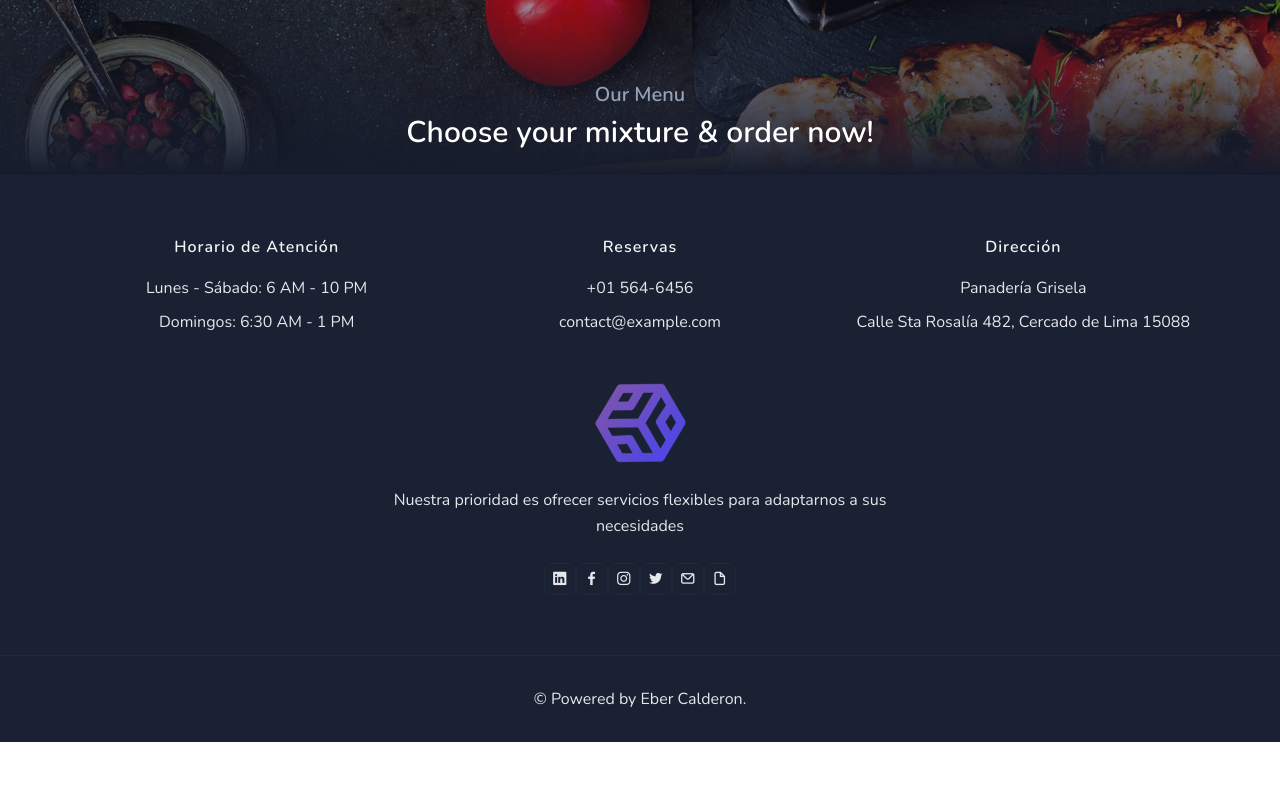
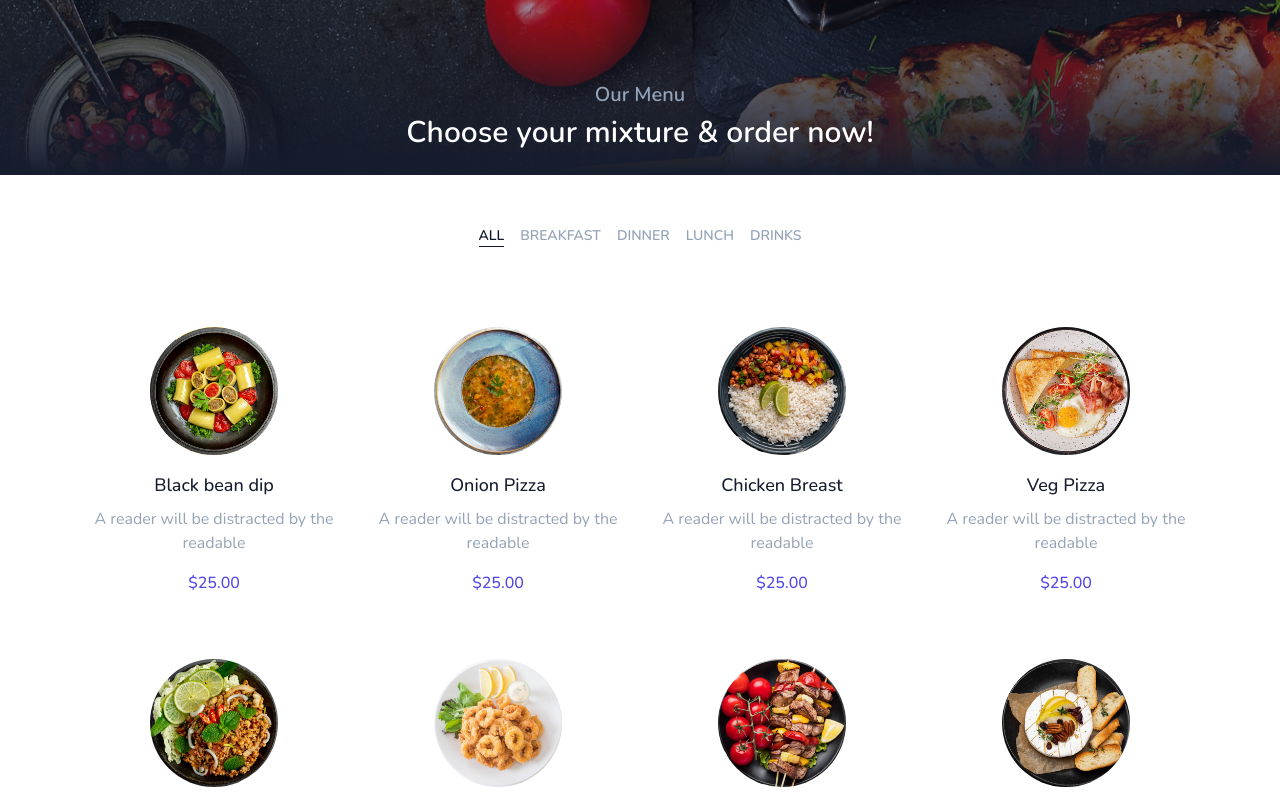
Before and after one commit to ebercalderon/bakery-project, a Next.js app: page / in a window 1280 px wide. Shown: the part 2000-2797 px from the top of the page. Before the commit the page ends 2742 px from the top, so only its background shows below. Built offline with nearby package versions, Linux system fonts and the light colour scheme.

Commit message:
products

```diff
--- /dev/null
+++ b/containers/Menu.jsx
@@ -0,0 +1,80 @@
+import menuData from 'data/menu.data';
+import {useState} from 'react';
+
+const Menu = () => {
+    const [selectedCategory, setSelectedCategory] = useState(null);
+    console.log('selec: ', selectedCategory);
+    return (
+        <section className=' relative md:py-24 py-16 md:pt-12  bg-no-repeat bg-top'>
+            <div className='container'>
+                <div className='grid grid-cols-1 items-center gap-[30px]'>
+                    <div className='filters-group-wrap text-center'>
+                        <div className='filters-group'>
+                            <ul className='mb-0 list-none container-filter-border-bottom filter-options'>
+                                <li
+                                    className={`inline-block text-sm uppercase font-semibold mx-2
+                  mb-3 cursor-pointer relative border-b
+                  border-transparent text-slate-400
+                  transition duration-500 ${!selectedCategory ? 'active' : ''}`}
+                                    onClick={() => setSelectedCategory(null)}
+                                >
+                                    All
+                                </li>
+                                {[...new Set(menuData.map((item) => item.category))].map(
+                                    (item, index) => (
+                                        <li
+                                            key={index}
+                                            className={`inline-block text-sm uppercase font-semibold mx-2
+                       mb-3 cursor-pointer relative
+                       border-b border-transparent text-slate-400
+                        transition duration-500 ${
+                                                selectedCategory === item ? 'active' : ''
+                                            }`}
+                                            onClick={() => setSelectedCategory(item)}
+                                        >
+                                            {item}
+                                        </li>
+                                    )
+                                )}
+                            </ul>
+                        </div>
+                    </div>
+                </div>
+                {/*grid*/}
+            </div>
+            {/*end container*/}
+            <div className='container mt-8 grid grid-cols-4 gap-4'>
+                {menuData
+                    .filter((item) =>
+                        selectedCategory === null
+                            ? item
+                            : item.category === selectedCategory
+                    )
+                    .map((item, index) => (
+                        <div key={index} className='col-span-1  picture-item p-3 mt-6'>
+                            <img
+                                src={item.image}
+                                className='rounded-full h-32 w-32 mx-auto group-hover:animate-[spin_10s_linear_infinite]'
+                                alt=''
+                            />
+                            <div className='mt-4 text-center'>
+                                <a
+                                    href='#'
+                                    className='text-lg font-medium block hover:text-indigo-600 transition-all duration-500 ease-in-out'
+                                >
+                                    {item.title}
+                                </a>
+                                <span className='text-slate-400 mt-2 block'>{item.text}</span>
+                                <h5 className='text-indigo-600 font-medium mt-4'>
+                                    {item.price}
+                                </h5>
+                            </div>
+                        </div>
+                    ))}
+            </div>
+            {/*end container*/}
+        </section>
+    );
+};
+
+export default Menu;
--- /dev/null
+++ b/data/menu.data.js
@@ -0,0 +1,122 @@
+export default [
+    {
+        id: 1,
+        title: 'Black bean dip',
+        text: 'A reader will be distracted by the readable',
+        price: '$25.00',
+        image: '/assets/images/food/1.jpg',
+        category: 'breakfast',
+    },
+    {
+        id: 2,
+        title: 'Onion Pizza',
+        text: 'A reader will be distracted by the readable',
+        price: '$25.00',
+        image: '/assets/images/food/2.jpg',
+        category: 'dinner',
+    },
+    {
+        id: 3,
+        title: 'Chicken Breast',
+        text: 'A reader will be distracted by the readable',
+        price: '$25.00',
+        image: '/assets/images/food/3.jpg',
+        category: 'dinner',
+    },
+    {
+        id: 4,
+        title: 'Veg Pizza',
+        text: 'A reader will be distracted by the readable',
+        price: '$25.00',
+        image: '/assets/images/food/4.jpg',
+        category: 'lunch',
+    },
+    {
+        id: 5,
+        title: 'Cordon Bleu',
+        text: 'A reader will be distracted by the readable',
+        price: '$25.00',
+        image: '/assets/images/food/5.jpg',
+        category: 'lunch',
+    },
+    {
+        id: 6,
+        title: 'Boerewors',
+        text: 'A reader will be distracted by the readable',
+        price: '$25.00',
+        image: '/assets/images/food/6.jpg',
+        category: 'lunch',
+    },
+    {
+        id: 7,
+        title: 'Tarte Tatin',
+        text: 'A reader will be distracted by the readable',
+        price: '$25.00',
+        image: '/assets/images/food/7.jpg',
+        category: 'breakfast',
+    },
+    {
+        id: 8,
+        title: 'Green Tea',
+        text: 'A reader will be distracted by the readable',
+        price: '$25.00',
+        image: '/assets/images/food/8.jpg',
+        category: 'drinks',
+    },
+    {
+        id: 9,
+        title: 'Special Coffe',
+        text: 'A reader will be distracted by the readable',
+        price: '$25.00',
+        image: '/assets/images/food/9.jpg',
+        category: 'drinks',
+    },
+    {
+        id: 10,
+        title: 'Lemon Tea',
+        text: 'A reader will be distracted by the readable',
+        price: '$25.00',
+        image: '/assets/images/food/10.jpg',
+        category: 'drinks',
+    },
+    {
+        id: 11,
+        title: 'Pancakes',
+        text: 'A reader will be distracted by the readable',
+        price: '$25.00',
+        image: '/assets/images/food/11.jpg',
+        category: 'breakfast',
+    },
+    {
+        id: 12,
+        title: 'American Item',
+        text: 'A reader will be distracted by the readable',
+        price: '$25.00',
+        image: '/assets/images/food/12.jpg',
+        category: 'dinner',
+    },
+    {
+        id: 13,
+        title: 'Country side Pizza',
+        text: 'A reader will be distracted by the readable',
+        price: '$25.00',
+        image: '/assets/images/food/13.jpg',
+        category: 'dinner',
+    },
+    {
+        id: 14,
+        title: 'Chilly garlic potato',
+        text: 'A reader will be distracted by the readable',
+        price: '$25.00',
+        image: '/assets/images/food/14.jpg',
+        category: 'lunch',
+    },
+    {
+        id: 15,
+        title: 'Brownie with vanilla',
+        text: 'A reader will be distracted by the readable',
+        price: '$25.00',
+        image: '/assets/images/food/15.jpg',
+        category: 'breakfast',
+    },
+];
--- a/pages/index.js
+++ b/pages/index.js
@@ -1,6 +1,7 @@
 import AboutUs from 'containers/AboutUs';
 import Hero from 'containers/Hero';
 import MenuTitle from 'containers/MenuTitle';
+import Menu from 'containers/Menu';
 
 export default function Home() {
     return (
@@ -9,6 +10,7 @@ export default function Home() {
                 <Hero/>
                 <AboutUs />
                 <MenuTitle />
+                <Menu />
             </div>
         </>
     );
```
